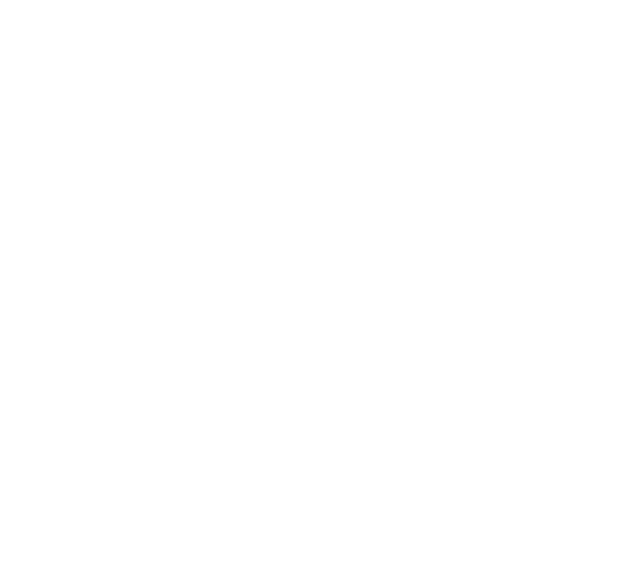
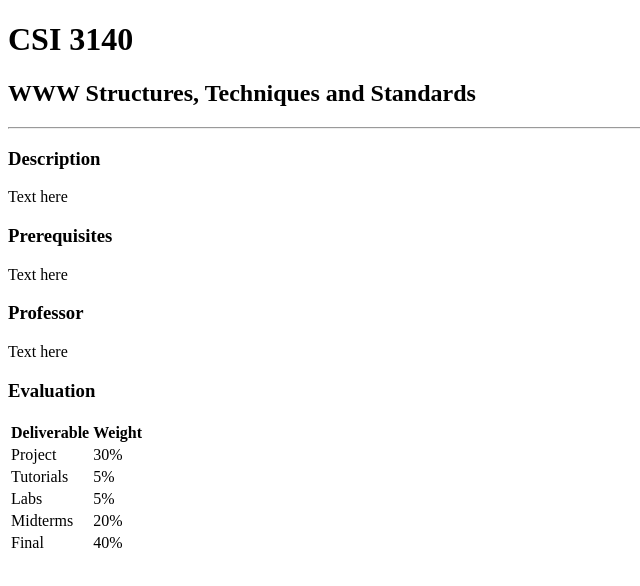
Before and after one commit to Pasoon/csi3140_playground, a plain HTML site: page lab03/course-webpage/index.html in a window 1280 px wide. Shown: the whole page, without its empty margins (0-640 px from the left). Drawn offline with Linux system fonts and the light colour scheme.

Commit message:
Created basic structure and view for web page

```diff
--- a/lab03/course-webpage/index.html
+++ b/lab03/course-webpage/index.html
@@ -2,7 +2,7 @@
 <html>
 
 <head>
-    <title>Course Webpage</title>
+    <title>CSI 3140</title>
     <meta charset="utf-8" />
     <meta http-equiv="Content-type" content="text/html; charset=utf-8" />
     <meta name="viewport" content="width=device-width, initial-scale=1" />
@@ -10,6 +10,49 @@
 </head>
 
 <body>
+    <h1>CSI 3140</h1>
+    <h2>WWW Structures, Techniques and Standards</h2>
+
+    <hr>
+
+    <h3>Description</h3>
+    <p>Text here</p>
+
+    <h3>Prerequisites</h3>
+    <p>Text here</p>
+
+    <h3>Professor</h3>
+    <p>Text here</p>
+
+    <h3>Evaluation</h3>
+    <table class="table-evaluation">
+        <tbody>
+            <tr>
+                <th>Deliverable</th>
+                <th>Weight</th>
+            </tr>
+            <tr>
+                <td>Project</td>
+                <td>30%</td>
+            </tr>
+            <tr>
+                <td>Tutorials</td>
+                <td>5%</td>
+            </tr>
+            <tr>
+                <td>Labs</td>
+                <td>5%</td>
+            </tr>
+            <tr>
+                <td>Midterms</td>
+                <td>20%</td>
+            </tr>
+            <tr>
+                <td>Final</td>
+                <td>40%</td>
+            </tr>
+        </tbody>
+    </table>
 
 </body>
 </html>
```
